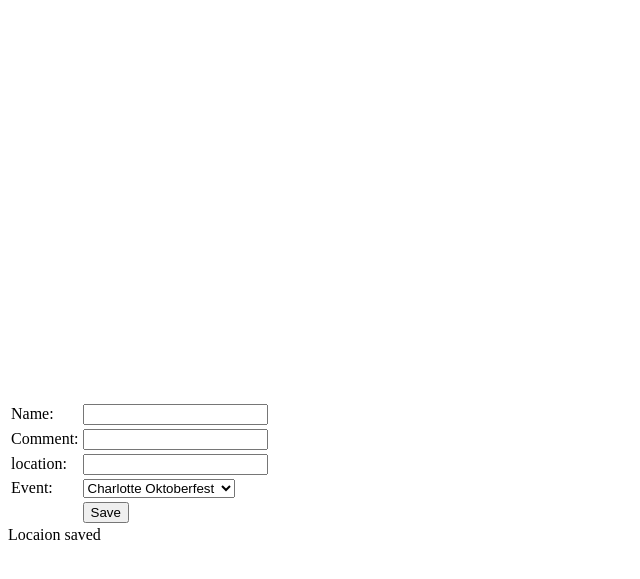
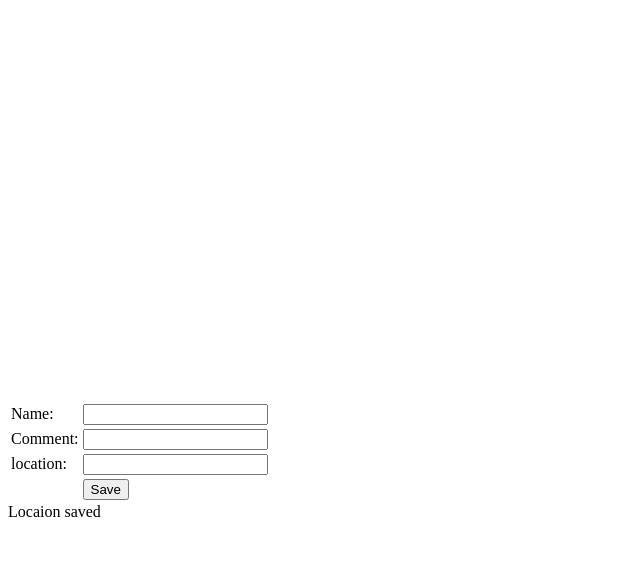
Before and after one commit to pmina/Project3_Philo_Sam_Kohl, a website: page public/map.html in a window 1280 px wide. Shown: the part 79-658 px from the top of the page, without its empty margins (0-640 px from the left). Drawn offline with nearby package versions, Linux system fonts and the light colour scheme; some packages are replaced by stand-ins of ours; no server answers.

Commit message:
changed zoom and took out event drop down

```diff
--- a/public/js/map.js
+++ b/public/js/map.js
@@ -141,7 +141,7 @@ function initMap() {
 
     var map = new google.maps.Map(document.getElementById("map"), {
       center: eventLoc,
-      zoom: 14.5
+      zoom: 16
     });
     getComments(eventId, map);
 
--- a/public/map.html
+++ b/public/map.html
@@ -46,16 +46,6 @@
                 </td>
             </tr>
             <tr>
-                <td>Event:</td>
-                <td>
-                    <select id="events_id"> +
-                        <option value="1" SELECTED>Charlotte Oktoberfest</option>
-                        <option value="2">Yiasou Greek Festival</option>
-                        <option value="3">Festival in the Park</option>
-                    </select>
-                </td>
-            </tr>
-            <tr>
                 <td></td>
                 <td>
                     <input type="button" value="Save" id="save_marker" />
```
